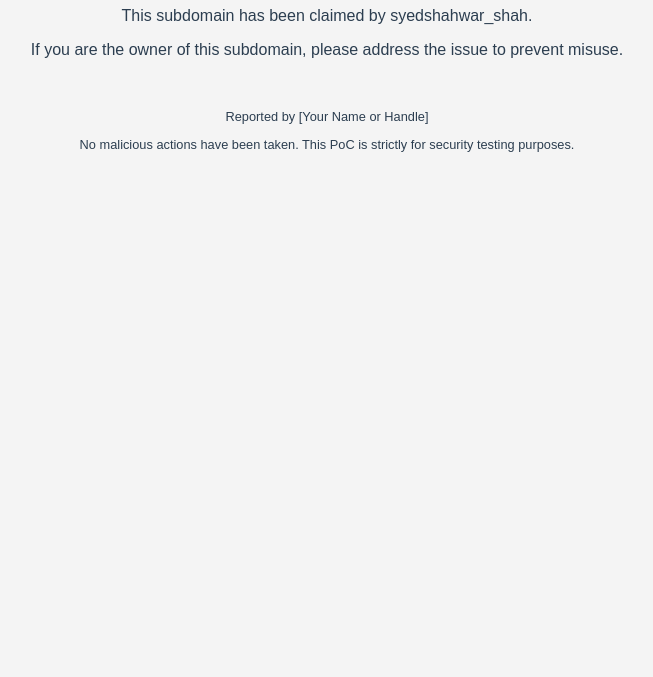
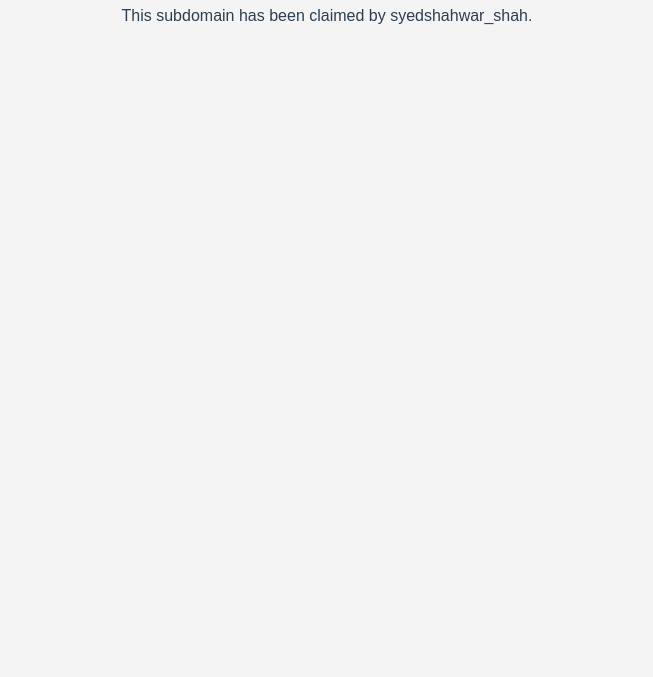
Before and after one commit to hackershhhah/shahwarPOC2, a plain HTML site: page index.html in a window 1280 px wide. Shown: the part 123-800 px from the top of the page, without its empty margins (313-966 px from the left). Drawn offline with Linux system fonts and the light colour scheme.

Commit message:
Update index.html

```diff
--- a/index.html
+++ b/index.html
@@ -28,10 +28,10 @@
 <body>
     <h1>Subdomain Takeover Proof of Concept</h1>
     <p>This subdomain has been claimed by  syedshahwar_shah.</p>
-    <p>If you are the owner of this subdomain, please address the issue to prevent misuse.</p>
+    <p></p>
     <div class="footer">
-        <p>Reported by [Your Name or Handle]</p>
-        <p>No malicious actions have been taken. This PoC is strictly for security testing purposes.</p>
+        <p></p>
+        <p></p>
     </div>
 </body>
 </html>
```
